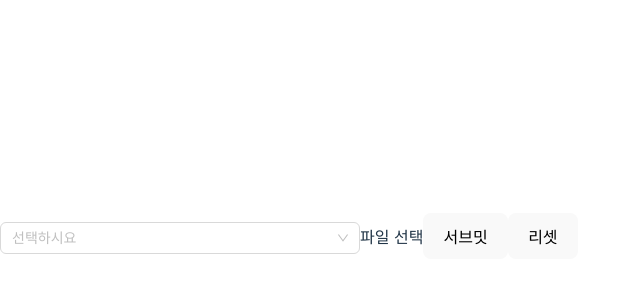
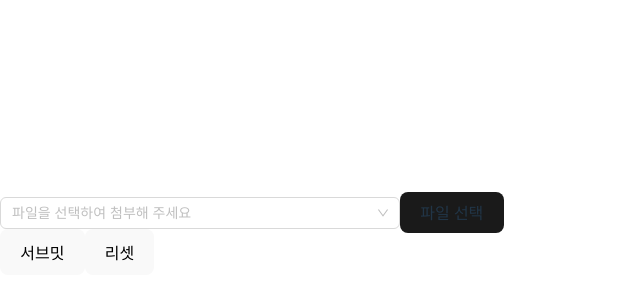
Before and after one commit to shoveller/custom-fileuploader, a React (Vite) app: page / in a window 1280 px wide. Shown: the part 164-464 px from the top of the page, without its empty margins (0-640 px from the left). Built offline with nearby package versions, Linux system fonts and the light colour scheme.

Commit message:
파일 업로더를 구현

```diff
--- a/src/App.tsx
+++ b/src/App.tsx
@@ -1,7 +1,7 @@
 import { Select, Tag } from "antd";
-import { useForm, Controller, FormProvider, FieldValues, useFormContext } from "react-hook-form";
+import { useForm, Controller, FormProvider, FieldValues } from "react-hook-form";
 import { DevTool } from "@hookform/devtools";
-import { ChangeEventHandler, FC, MouseEventHandler, PropsWithChildren, ReactNode } from "react";
+import { ChangeEventHandler, CSSProperties, FC, MouseEventHandler, PropsWithChildren, ReactNode, useState } from "react";
 
 type FileTagProps = {
   label: ReactNode;
@@ -12,16 +12,27 @@ type FileTagProps = {
   isMaxTag: boolean;
 };
 
-const tagRender = ({ onClose }:{onClose: (value: string) => void}) => ({ label, value }: FileTagProps) => {
+const tagRender = ({ onClose, onMaxTagClose }:{onClose: (value: string) => void, onMaxTagClose: () => void}) => ({ label, value, isMaxTag, ...rest }: FileTagProps) => {
   const onMouseDown: MouseEventHandler<HTMLSpanElement> = (e) => {
     e.preventDefault();
     e.stopPropagation();
   };
 
+  if (isMaxTag) {
     return (
       <Tag
         onMouseDown={onMouseDown}
-      closable={true}
+        onClick={onMaxTagClose}
+      >
+        더보기
+      </Tag>
+    );
+  }
+
+  return (
+    <Tag
+      onMouseDown={onMouseDown}
+      closable
       onClose={() =>onClose(value)}
     >
       {label}
@@ -29,8 +40,18 @@ const tagRender = ({ onClose }:{onClose: (value: string) => void}) => ({ label,
   );
 };
 
+const buttonStyle: CSSProperties = {
+  borderRadius: 8,
+  border: '1px solid transparent',
+  padding: '0.6em 1.2em',
+  fontSize: '1em',
+  fontWeight: 500,
+  backgroundColor: '#1a1a1a',
+  transition: 'border-color 0.25s'
+}
+
 const FileSelectButton: FC<PropsWithChildren<{htmlFor: string}>> = ({ children, htmlFor }) => {
-  return <label htmlFor={htmlFor}>{children}</label>
+  return <label htmlFor={htmlFor} style={buttonStyle}>{children}</label>
 }
 
 const makeFileID = (file: File) => `${file.name}_${file.lastModified}`
@@ -61,21 +82,35 @@ const useRemoveFile = (field: FieldValues) => {
   }
 }
 
+const useDropDownOpen = () => {
+  const [open, setOpen] = useState(false);
+  const openDropdown = () => setOpen(true)
+
+  return { open, setOpen, openDropdown }
+}
+
 const FileSelect: FC<{field: FieldValues}> = ({ field }) => {
   const onRemove = useRemoveFile(field)
   const options = makeFileOptions(field.value)
+  const { open, setOpen, openDropdown } = useDropDownOpen()
+
 
   return (
     <Select
-        style={{ width: '360px', height: '32px' }}
+      open={open}
+      onDropdownVisibleChange={setOpen}
+      style={{ width: '400px', height: '32px' }}
       onBlur={field.onBlur}
       value={options}
       options={options}
       mode="multiple"
-        placeholder="선택하시요"
+      placeholder="파일을 선택하여 첨부해 주세요"
       maxTagCount={2}
       maxTagTextLength={10}
-        tagRender={tagRender({ onClose: onRemove })}
+      tagRender={tagRender({ onClose: onRemove, onMaxTagClose: openDropdown })}
+      maxTagPlaceholder={(omittedValues) => {
+        return <>+{omittedValues.length}개 더 있음</>
+      }}
       onDeselect={(value) => onRemove(value as unknown as string)}
       />
   )
@@ -132,8 +167,12 @@ function App() {
     <FormProvider {...methods}>
       <form onSubmit={methods.handleSubmit(console.log, console.log)}>
       <RHFileUploader id="hello" name="test" />
+        <div>
           <button type="submit">서브밋</button>
-        <button type="reset">리셋</button>
+          <button type="button" onClick={() => methods.reset({
+            test: new DataTransfer().files
+          })}>리셋</button>
+        </div>
       </form>
       <DevTool control={methods.control} />
     </FormProvider>
```
Lines whose indentation alone changed are shown as unchanged.
